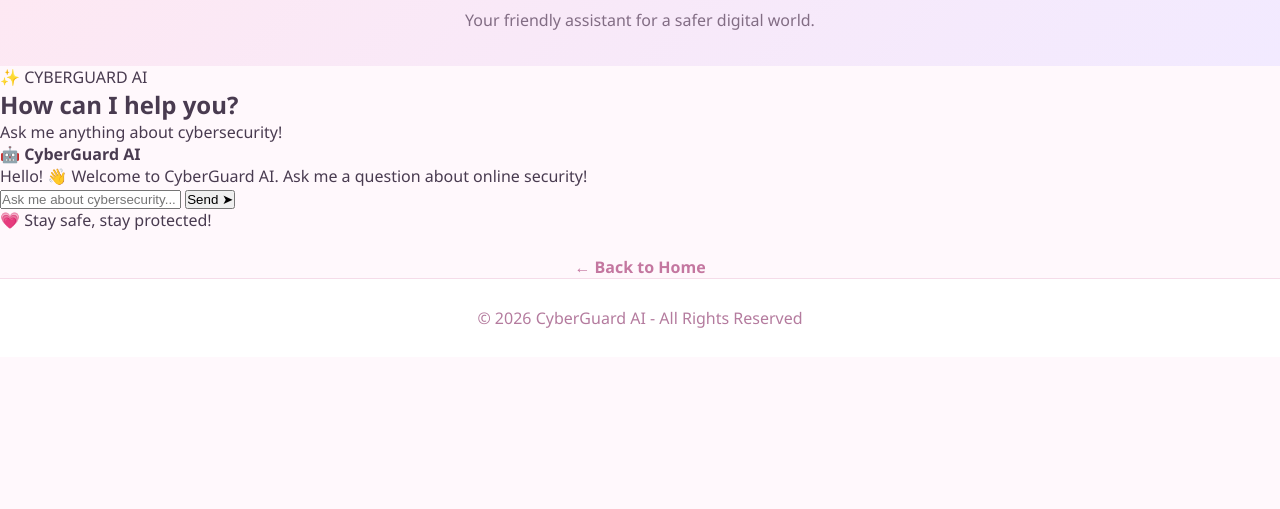
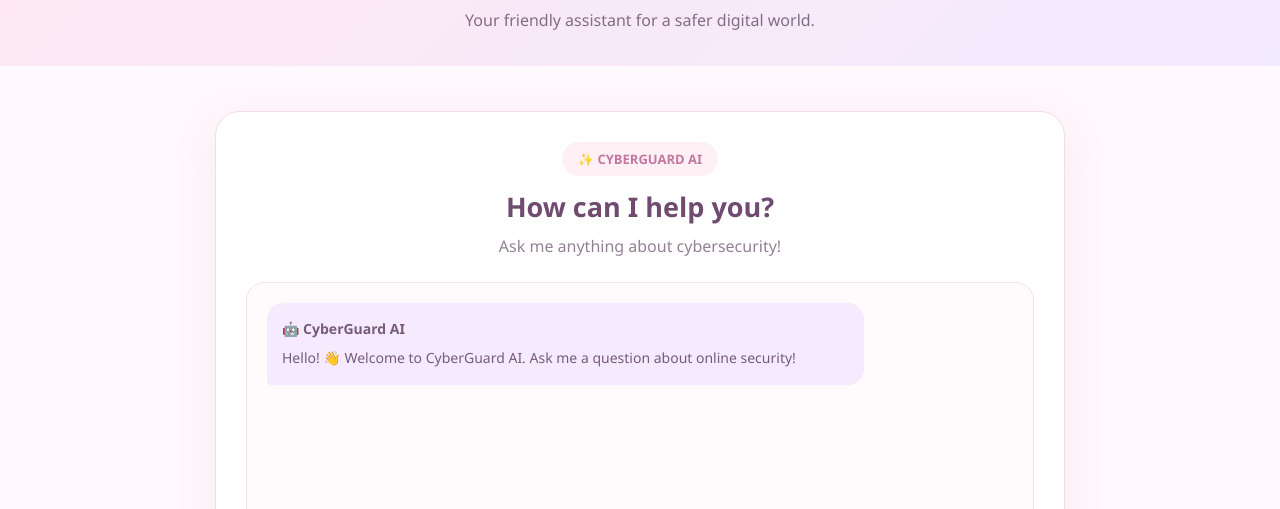
Before and after one commit to rkhayati478-alt/CyberGuard-AI, a plain HTML site: page assistant.html in a window 1280 px wide. Shown: the part 291-800 px from the top of the page. Drawn offline with Linux system fonts and the light colour scheme.

Commit message:
Add styles for cybersecurity chatbot interface

```diff
--- a/style.css
+++ b/style.css
@@ -473,3 +473,142 @@ footer {
     border-radius: 20px;
     transition: width 0.3s;
 }
+
+/* CYBERSECURITY CHATBOT */
+
+.chat-container {
+    max-width: 850px;
+    margin: 45px auto 70px;
+    padding: 30px;
+    background: white;
+    border: 1px solid #f4dce9;
+    border-radius: 25px;
+    box-shadow: 0 12px 40px rgba(190, 130, 170, 0.13);
+}
+
+.chat-heading {
+    text-align: center;
+    margin-bottom: 25px;
+}
+
+.chat-heading span {
+    display: inline-block;
+    padding: 8px 16px;
+    border-radius: 20px;
+    background: #fff0f6;
+    color: #c477a0;
+    font-size: 13px;
+    font-weight: bold;
+    margin-bottom: 12px;
+}
+
+.chat-heading h2 {
+    color: #704b70;
+    font-size: 27px;
+    margin-bottom: 10px;
+}
+
+.chat-heading p {
+    color: #938096;
+}
+
+.chat-box {
+    height: 390px;
+    overflow-y: auto;
+    padding: 20px;
+    background: #fffbfd;
+    border: 1px solid #f5e2ed;
+    border-radius: 18px;
+}
+
+.message {
+    max-width: 80%;
+    padding: 15px;
+    margin-bottom: 18px;
+    border-radius: 16px;
+    line-height: 1.6;
+    overflow-wrap: anywhere;
+}
+
+.message strong {
+    display: block;
+    margin-bottom: 7px;
+    font-size: 14px;
+}
+
+.message p {
+    font-size: 14px;
+}
+
+.bot-message {
+    background: #f5eaff;
+    color: #765c78;
+    border-bottom-left-radius: 4px;
+}
+
+.user-message {
+    background: #ffe8f1;
+    color: #80546e;
+    margin-left: auto;
+    border-bottom-right-radius: 4px;
+}
+
+.chat-input-area {
+    display: flex;
+    gap: 10px;
+    margin-top: 18px;
+}
+
+.chat-input-area input {
+    flex: 1;
+    min-width: 0;
+    padding: 16px;
+    border: 2px solid #f2dce9;
+    border-radius: 14px;
+    outline: none;
+    font-size: 14px;
+    background: #fffbfd;
+}
+
+.chat-input-area input:focus {
+    border-color: #dc91b5;
+    box-shadow: 0 0 0 4px #fcebf3;
+}
+
+.chat-input-area button {
+    width: auto;
+    padding: 14px 23px;
+    border: none;
+    border-radius: 14px;
+    background: linear-gradient(135deg, #e99abd, #bda4e8);
+    color: white;
+    font-weight: bold;
+    cursor: pointer;
+}
+
+.chat-note {
+    text-align: center;
+    color: #b47b9e;
+    font-size: 13px;
+    margin-top: 20px;
+}
+
+@media (max-width: 600px) {
+    .chat-container {
+        margin: 25px 12px;
+        padding: 18px;
+    }
+
+    .chat-box {
+        height: 350px;
+        padding: 12px;
+    }
+
+    .chat-input-area {
+        flex-wrap: wrap;
+    }
+
+    .chat-input-area button {
+        width: 100%;
+    }
+}
```
